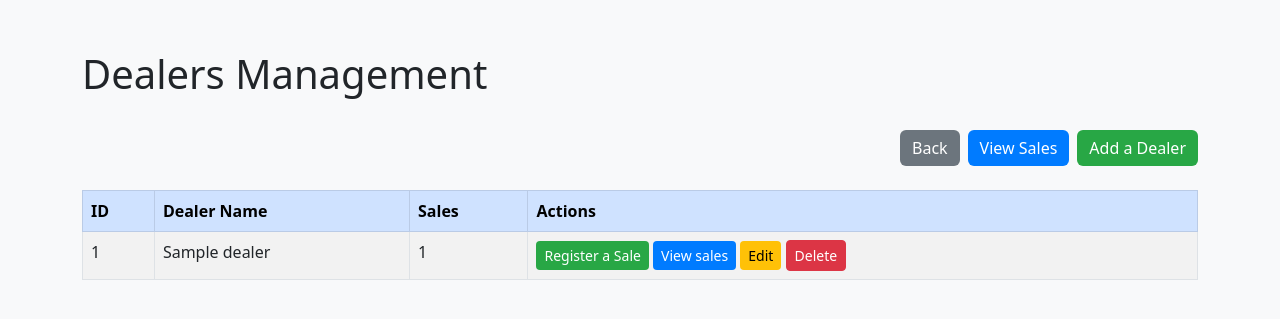
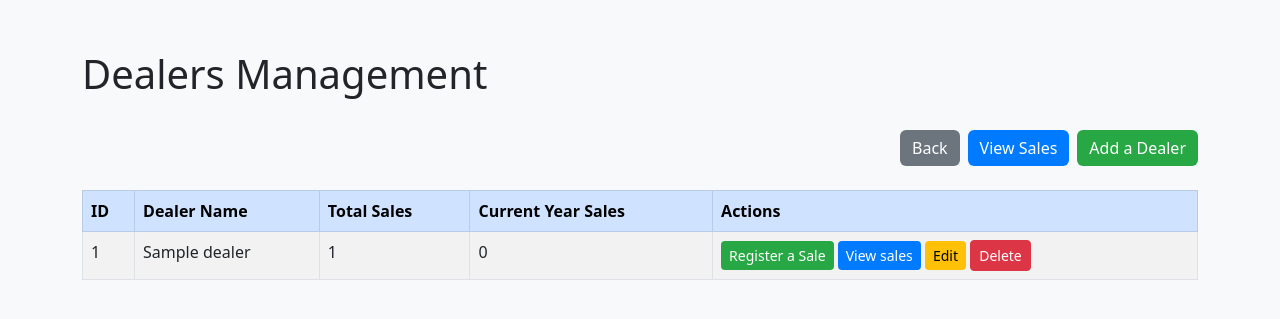
Before and after one commit to benjugat/simpleERP, a Flask app: page /dealers in a window 1280 px wide. Shown: the top 319 px of the page. Run offline with Flask 3, Linux system fonts and the light colour scheme; tables that the repository leaves empty hold one stand-in row (values such as "Sample post").

Commit message:
adding current_year_sales by dealer

```diff
--- a/app.py
+++ b/app.py
@@ -10,6 +10,7 @@ from modules.modules import *
 
 from dotenv import load_dotenv
 import os
+from datetime import datetime
 
 app = Flask(__name__)
 
@@ -517,6 +518,11 @@ def dealers():
     dealer_controller = DealerController(session)
     dealers = dealer_controller.get_all_dealers()
 
+    current_year = datetime.now().year
+    for dealer in dealers:
+        current_year_sales = dealer_controller.get_dealer_sales_by_year(dealer.dealer_id, current_year)
+        dealer.current_year_sales = current_year_sales
+
     return render_template('dealers.html', dealers=dealers)
 
 
--- a/controller/controller.py
+++ b/controller/controller.py
@@ -237,6 +237,10 @@ class DealerController:
     def get_dealer_sales(self, dealer_id):
         return self.session.query(Sale).filter_by(dealer_id=dealer_id).all()
 
+    def get_dealer_sales_by_year(self, dealer_id, year):
+        return self.session.query(Sale).filter_by(dealer_id=dealer_id).filter(Sale.date.between(f'{year}-01-01', f'{year}-12-31')).all()
+
+
 class SaleController:
     def __init__(self, session):
         self.session = session
--- a/templates/dealers.html
+++ b/templates/dealers.html
@@ -60,7 +60,8 @@
                     <tr>
                         <th>ID</th>
                         <th>Dealer Name</th>
-                        <th>Sales</th>
+                        <th>Total Sales</th>
+                        <th>Current Year Sales</th>
                         <th>Actions</th>
                     </tr>
                 </thead>
@@ -70,6 +71,7 @@
                         <td>{{ dealer.dealer_id }}</td>
                         <td>{{ dealer.name }}</td>
                         <td>{{ dealer.sales|length}}</td>
+                        <td>{{ dealer.current_year_sales|length}}</td>
                         <td>
                             <a href="/dealer/{{ dealer.dealer_id }}/sale/add" class="btn btn-success btn-sm">Register a Sale</a>
                             <a href="/dealer/{{ dealer.dealer_id }}/sales" class="btn btn-primary btn-sm">View sales</a>
```
